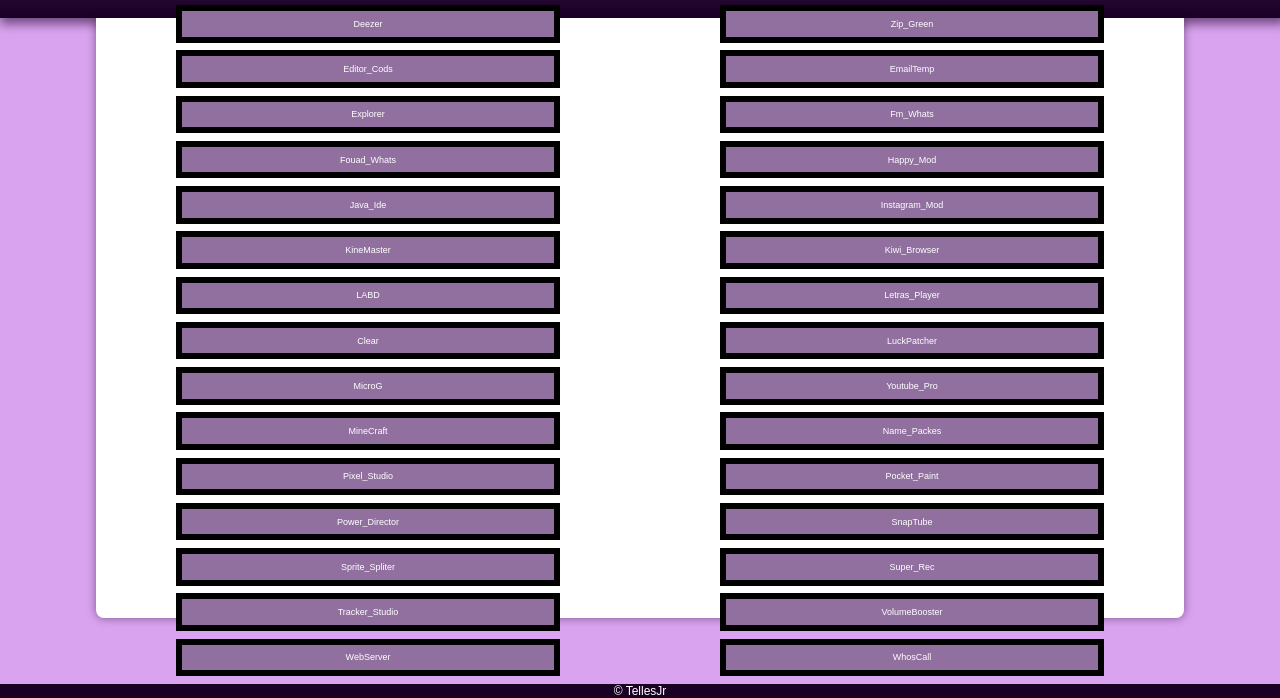
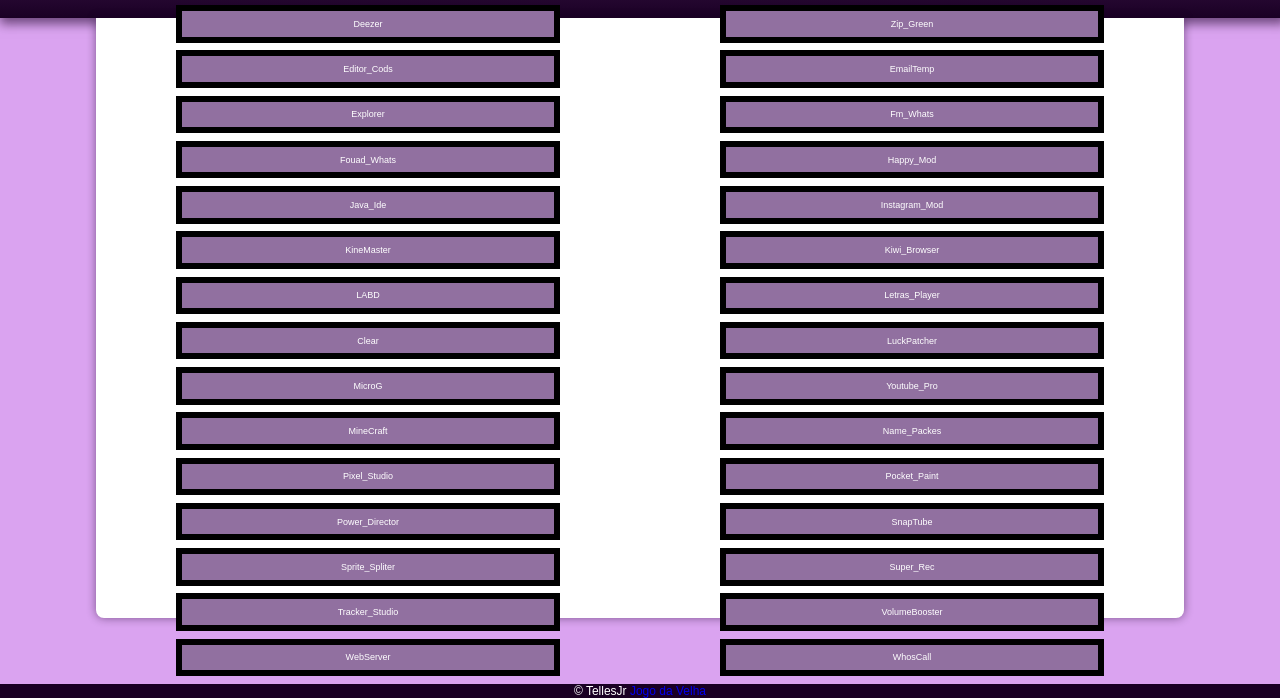
Before and after one commit to appbr/Downloads, a plain HTML site: page index.html in a window 1280 px wide. Shown: the part 102-800 px from the top of the page. Drawn offline with Linux system fonts and the light colour scheme.

Commit message:
Update index.html

```diff
--- a/index.html
+++ b/index.html
@@ -114,6 +114,6 @@
             target="_self" rel="internal" download="WhosCall" ><div>WhosCall</div></a>
 
     </main>
-    <footer><p>&copy; TellesJr <a href="index1.html>Jogo da Velha</a></p></footer>
+    <footer><p>&copy; TellesJr <a href="index1.html">Jogo da Velha</a></p></footer>
 </body>
 </html>
```
